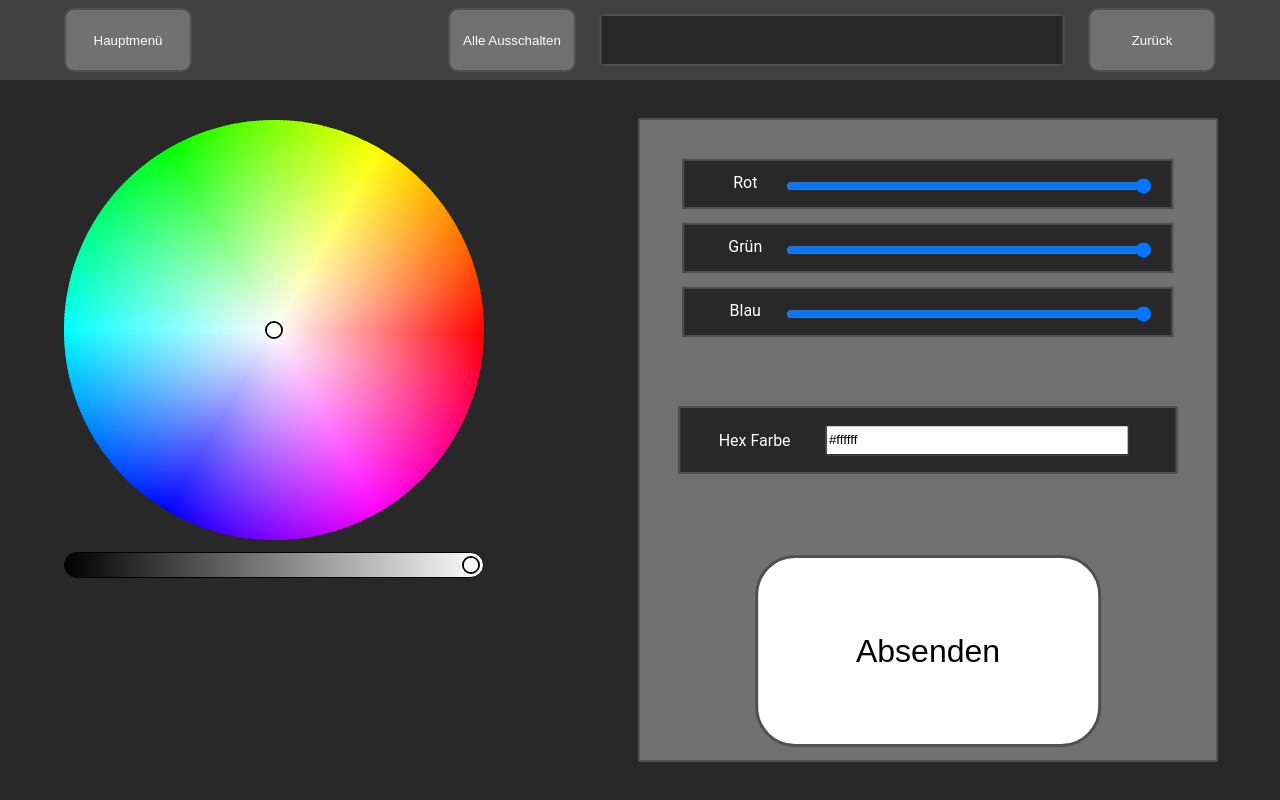
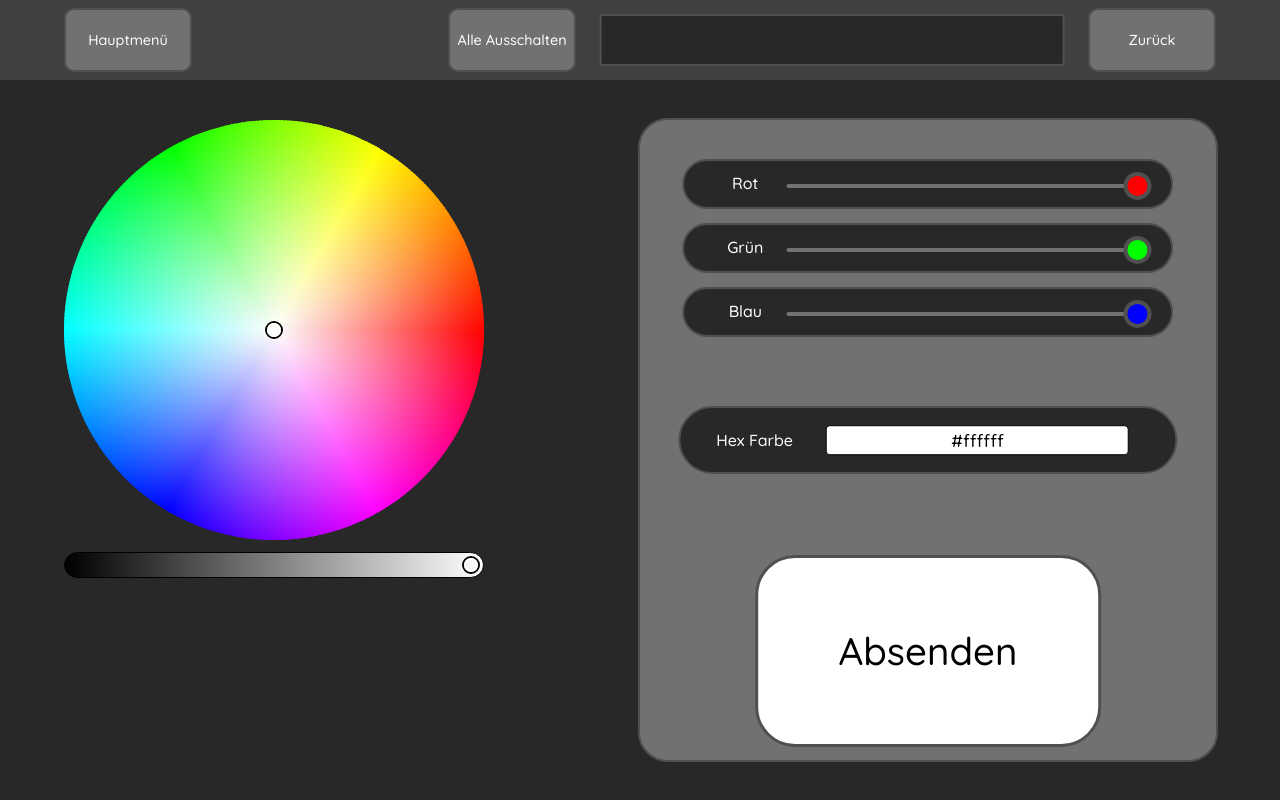
Before and after one commit to RepublicCody/webinterface, a PHP site: page /farbauswahl.php in a window 1280 px wide. Run offline with PHP 8.4, Linux system fonts and the light colour scheme; data that the repository does not hold is empty.

Commit message:
optische Vercoolerung

```diff
--- a/fachansicht.php
+++ b/fachansicht.php
@@ -44,7 +44,7 @@ include 'htmlheader.php';?>
             <button id="fachansichthauptmenue" class="headerbutton">Hauptmenü</button>
         </form>
 
-        <div id="fachansichtregalnummer" class="regalnummer">Regal: <?php echo $regalundfachnummer[0].' Fach: '.$regalundfachnummer[2].$regalundfachnummer[3]; ?></div>
+        <div id="fachansichtregalnummer" class="regalnummer"><div class="regalnummertext">Regal: <?php echo $regalundfachnummer[0].' Fach: '.$regalundfachnummer[2].$regalundfachnummer[3]; ?></div></div>
 
     </div>
 
--- a/farbauswahl.php
+++ b/farbauswahl.php
@@ -177,7 +177,7 @@ include 'htmlheader.php';?>
             <button id="farbauswahlhauptmenue" class="headerbutton">Hauptmenü</button>
         </form>
 
-        <div id="fachansichtregalnummer" class="regalnummer"><?php
+        <div id="fachansichtregalnummer" class="regalnummer"><div class="regalnummertext"><?php
 
             if (isset($_POST['alleregale'])) {
                 echo 'Alle LEDs';
@@ -189,7 +189,7 @@ include 'htmlheader.php';?>
                 echo 'Regal: ' . $regal_und_fach_und_lednummer[0] . ' Fach: ' . $regal_und_fach_und_lednummer[1] . ' LED: ' . $regal_und_fach_und_lednummer[2];
             }
 
-            ?></div>
+                ?></div></div>
 
     </div>
 
--- a/htmlheader.php
+++ b/htmlheader.php
@@ -12,4 +12,5 @@ echo '<!DOCTYPE html>
     <meta charset="UTF-8">
     <title>Hier könnte Ihre Werbung stehen</title>
     <link rel="stylesheet" href="style.css">
-    <link rel="icon" href="images/icon.ico">';
+    <link rel="icon" href="images/icon.ico">
+    <link href="https://fonts.googleapis.com/css?family=Quicksand:300,500" rel="stylesheet">';
--- a/regalansicht.php
+++ b/regalansicht.php
@@ -49,7 +49,7 @@ else {
             <button id="regalansichthauptmenue" class="headerbutton">Hauptmenü</button>
         </form>
 
-        <div id="regalansichtregalnummer" class="regalnummer">Regal: <?php echo $regalnummer; ?></div>
+        <div id="regalansichtregalnummer" class="regalnummer"><div class="regalnummertext">Regal: <?php echo $regalnummer; ?></div></div>
 
     </div>
 
--- a/style.css
+++ b/style.css
@@ -3,7 +3,8 @@ html, body {
     height: 100%;
     margin: 0;
     padding: 0;
-    font-family: 'Roboto', sans-serif;
+    font-family: 'Quicksand', sans-serif;
+    font-weight: 500;
 }
 
 .header {
@@ -27,9 +28,18 @@ html, body {
     color: #c0c0c0;
     background-color: #282828;
     border: 2px solid #505050;
-    border-radius: 3%;
+    border-radius: 3px;
+    transform: translate(-50%, -50%);
+    -ms-transform: translate(-50%, -50%);
+}
+
+.regalnummertext {
+    position: absolute;
+    top: 50%;
+    left: 50%;
+    width: 100%;
+    font-size: 200%;
     text-align: center;
-    font-size: 200%;
     transform: translate(-50%, -50%);
     -ms-transform: translate(-50%, -50%);
 }
@@ -62,6 +73,9 @@ html, body {
     border-radius: 10px;
     transform: translate(-50%, -50%);
     -ms-transform: translate(-50%, -50%);
+    font-family: 'Quicksand', sans-serif;
+    font-size: 90%;
+    font-weight: 500;
 }
 
 .background {
@@ -558,6 +579,7 @@ td {
     color: #ffffff;
     background-color: #717171;
     border: 2px solid #505050;
+    border-radius: 30px;
     transform: translate(-50%, -50%);
     -ms-transform: translate(-50%, -50%);
 }
@@ -583,6 +605,7 @@ td {
     color: #ffffff;
     background-color: #282828;
     border: 2px solid #505050;
+    border-radius: 60px;
     transform: translate(-50%, -50%);
     -ms-transform: translate(-50%, -50%);
  }
@@ -595,8 +618,13 @@ td {
     width: 60%;
     height: 40%;
     border: 1px solid #000000;
+    border-radius: 4px;
+    text-align: center;
     transform: translate(-50%, -50%);
     -ms-transform: translate(-50%, -50%);
+    font-family: 'Quicksand', sans-serif;
+    font-size: 110%;
+    font-weight: 500;
 }
 
 #hexname {
@@ -615,9 +643,11 @@ td {
     height: 30%;
     border: 3px solid #505050;
     border-radius: 40px;
-    font-size: 200%;
+    font-size: 240%;
     transform: translate(-50%, -50%);
     -ms-transform: translate(-50%, -50%);
+    font-family: 'Quicksand', sans-serif;
+    font-weight: 500;
 }
 
 #versteckterbutton {
@@ -632,10 +662,98 @@ td {
     color: #ffffff;
     background-color: #282828;
     border: 2px solid #505050;
+    border-radius: 60px;
     text-align: center;
     transform: translate(-50%, -50%);
     -ms-transform: translate(-50%, -50%);
 }
+
+/*chrome*/
+
+input[type=range] {
+    -webkit-appearance: none;
+    width: 100%;
+    height: 28px;
+    outline: none;
+    border: 0;
+    background: transparent;
+}
+
+input[type=range]::-webkit-slider-runnable-track{
+    background: #717171;
+    height: 4px;
+    border-radius: 4px;
+    transition: .3s;
+}
+
+input[type=range]::-webkit-slider-thumb{
+    -webkit-appearance: none;
+    background: pink;
+    width: 28px;
+    height: 28px;
+    border-radius: 50%;
+    margin-top: -12px;
+    border: 4px solid #505050;
+}
+#redbar::-webkit-slider-thumb {
+    background: #ff0000;
+}
+#bluebar::-webkit-slider-thumb {
+    background: #0000ff;
+}
+#greenbar::-webkit-slider-thumb {
+    background: #00ff00;
+}
+
+/*firefox*/
+
+input[type=range]::-moz-focus-outer {
+    border: 0;
+}
+
+input[type=range]::-moz-range-thumb {
+    -webkit-appearance: none;
+    width: 28px;
+    height: 28px;
+    border-radius: 50%;
+    margin-top: -12px;
+    border: 4px solid #505050;
+}
+
+input[type=range]::-moz-range-track {
+    height: 4px;
+    background: #717171;
+    border-radius: 4px;
+    transition: .3s;
+}
+
+input[type=range]::-moz-range-progress {
+    border-radius: 4px;
+    height: 4px;
+}
+
+#redbar::-moz-range-thumb {
+    background: #ff0000;
+}
+#bluebar::-moz-range-thumb {
+    background: #0000ff;
+}
+#greenbar::-moz-range-thumb {
+    background: #00ff00;
+}
+
+#redbar::-moz-range-progress {
+    background: #ff0000;
+}
+#bluebar::-moz-range-progress {
+    background: #0000ff;
+}
+#greenbar::-moz-range-progress {
+    background: #00ff00;
+}
+
+
+
 
 #reddivbar {
     top: 25%;
```
Also changed, not shown: other parts of style.css (+22 -14 lines), images/monitore.png (added).
